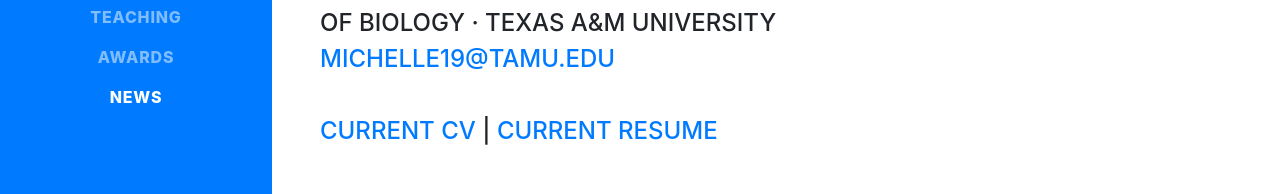
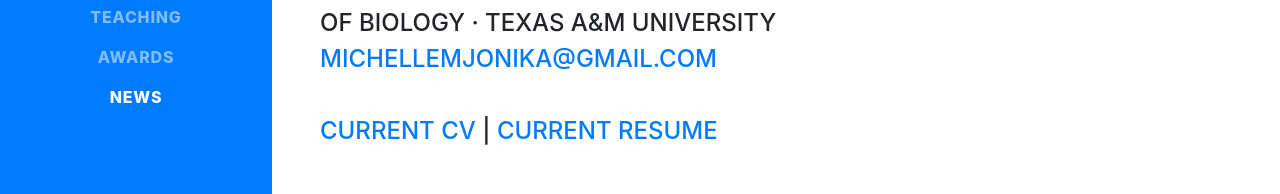
Before and after one commit to MichelleJonika/michellejonika.github.io, a website with bundled scripts: page index.html in a window 1280 px wide. Shown: the part 567-761 px from the top of the page. Built offline with nearby package versions, Linux system fonts and the light colour scheme; a web font is replaced by a local one.

Commit message:
Update email

```diff
--- a/index.html
+++ b/index.html
@@ -93,7 +93,7 @@
         <h1 class="mb-0">Michelle
           <span class="text-primary">Jonika</span>
         </h1>
-        <div class="subheading mb-5">Genetics and Genomics Ph.D. Student · Blackmon Lab · Department of Biology · Texas A&amp;M University <br><a href="mailto:name@email.com">Michelle19@tamu.edu</a><br><br>
+        <div class="subheading mb-5">Genetics and Genomics Ph.D. Student · Blackmon Lab · Department of Biology · Texas A&amp;M University <br><a href="mailto:name@email.com">michellemjonika@gmail.com</a><br><br>
         <a href="Jonika-CV.pdf">Current CV</a> |
         <a href="Jonika-Resume.pdf">Current Resume</a>
         </div>
```
Also changed, not shown: 1 other file.
